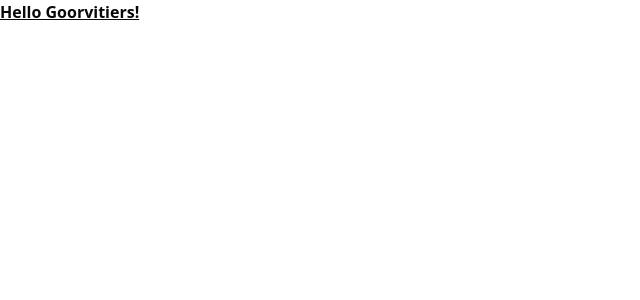
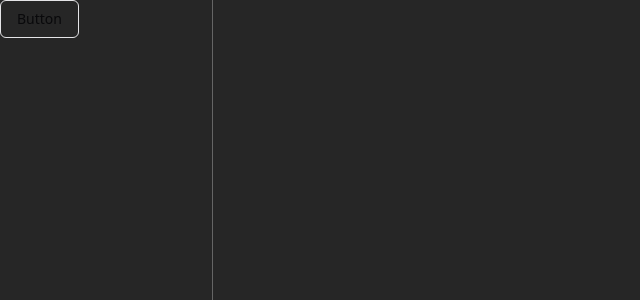
Before and after one commit to refatbaderkhan/groovity, a React (Create React App) app: page / in a window 1280 px wide. Shown: the top 300 px of the page, without its empty margins (0-640 px from the left). Built offline with nearby package versions, Linux system fonts and the light colour scheme.

Commit message:
initialized SideMenu and added custom tailwind configs

```diff
--- /dev/null
+++ b/src/@/components/ui/SideMenu.jsx
@@ -0,0 +1,15 @@
+import React from 'react'
+import {Button}  from './button.jsx'
+
+const SideMenu = () => {
+  return (
+    <div className=' h-92% w-1/6 border-r border-bordercolor	'>
+      <Button
+      onClick={() => console.log('clicked')}
+      variant="outline"
+      >Button</Button>
+    </div>
+  )
+}
+
+export default SideMenu
--- a/src/App.js
+++ b/src/App.js
@@ -1,11 +1,9 @@
-import { Button } from "@/components/ui/button"
+import SideMenu from "@/components/ui/SideMenu";
 
 function App() {
   return (
     <div>
-      <div className='font-bold underline'>
-      Hello Goorvitiers!
-      </div>
+      <SideMenu />
     </div>
   );
 }
--- a/src/index.css
+++ b/src/index.css
@@ -73,4 +73,9 @@
   body {
     @apply bg-background text-foreground;
   }
+  /*
+  html {
+    @apply bg-gray-300;
+  }
+  */
 }
--- a/tailwind.config.js
+++ b/tailwind.config.js
@@ -16,12 +16,18 @@ module.exports = {
         "2xl": "1400px",
       },
     },
+    height: {
+      '10%': '10vh',
+      '92%' : '92vh',
+      'full': '100vh',
+    },
     extend: {
       colors: {
+        bordercolor: '#656565',
         border: "hsl(var(--border))",
         input: "hsl(var(--input))",
         ring: "hsl(var(--ring))",
-        background: "hsl(var(--background))",
+        background: "#262626",
         foreground: "hsl(var(--foreground))",
         primary: {
           DEFAULT: "hsl(var(--primary))",
```
